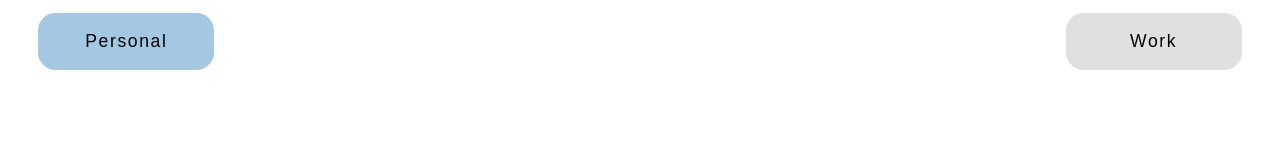
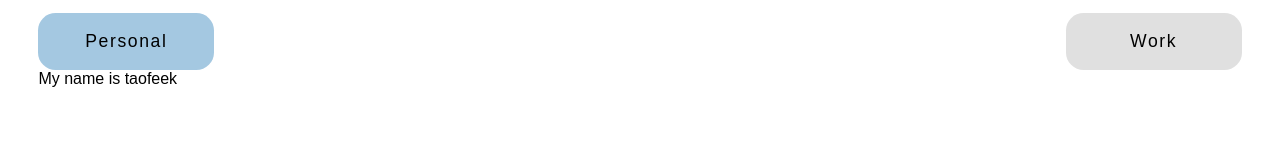
Before and after one commit to Tobless-scripts/to-do-list, a plain HTML site: page index.html in a window 1280 px wide. Shown: the part 215-375 px from the top of the page. Drawn offline with Linux system fonts and the light colour scheme.

Commit message:
first commit

```diff
--- a/index.html
+++ b/index.html
@@ -25,6 +25,8 @@
             <div id="divs"></div>
         </main>
 
+        <p>My name is taofeek</p>
+
 
 
     <footer>
```
